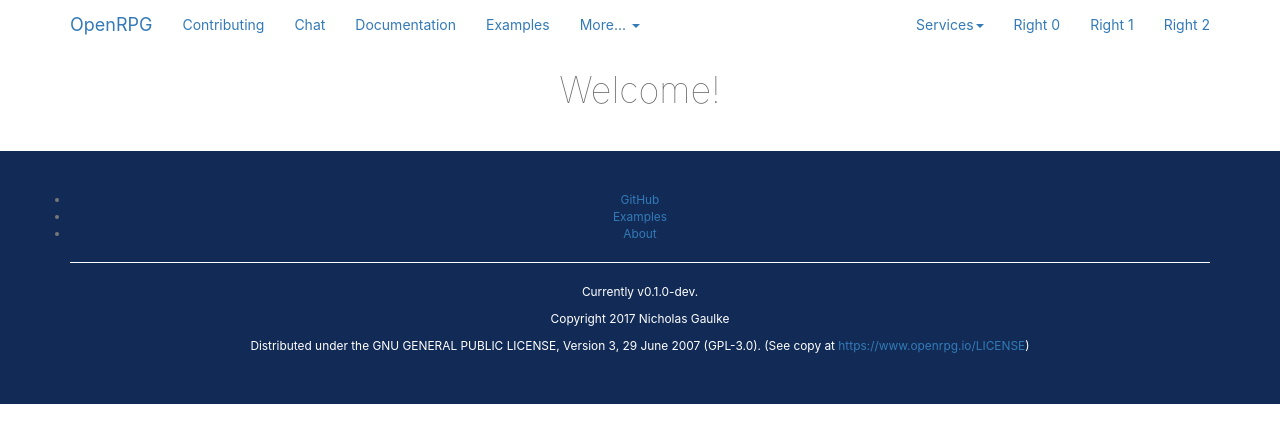
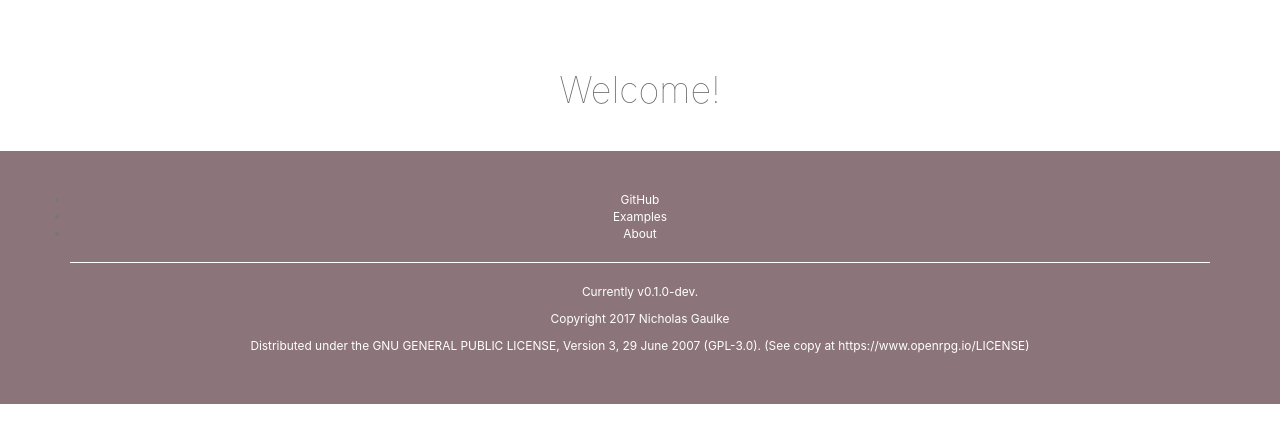
Before and after one commit to incomingstick/OpenRPG, a Jekyll site: the page built from docs/index.html, in a window 1280 px wide. Shown: the top 443 px of the page. Built offline with Jekyll 4.4.1, drawn with Linux system fonts in a browser that asks for light colours; nearby versions of some CDN libraries.

Commit message:
changed <a> tag text color to #fff

```diff
--- a/docs/css/style.css
+++ b/docs/css/style.css
@@ -1,4 +1,4 @@
-/* page structure */
+/* page structure*/
 body {
     font-family: -apple-system,system-ui,BlinkMacSystemFont,"Segoe UI",Roboto,"Helvetica Neue",Arial,sans-serif;
     font-size: 14px;
@@ -9,11 +9,6 @@ body {
 
 #bodyTag {
 	background: #fff;
-}
-
-h1, h2, h3 {
-	color: #666;
-	font-weight: 100;
 }
 
 .main-content-wrapper {
@@ -44,7 +39,7 @@ footer {
     margin-top: 4rem;
     font-size: 85%;
     text-align: center;
-    background-color: #122b56;
+    background-color: #8b747a;
 }
 
 .footer-links {
@@ -57,6 +52,16 @@ footer {
     border-top: 1px solid #fff;
     padding-top: 20px;
     margin-top: 20px;
+}
+
+/* Custom styles */
+a, a:hover, a:active, a:visited {
+	color: white;
+}
+
+h1, h2, h3 {
+	color: #666;
+	font-weight: 100;
 }
 
 /*Subcategory xmlpackage mobile styles*/
```
